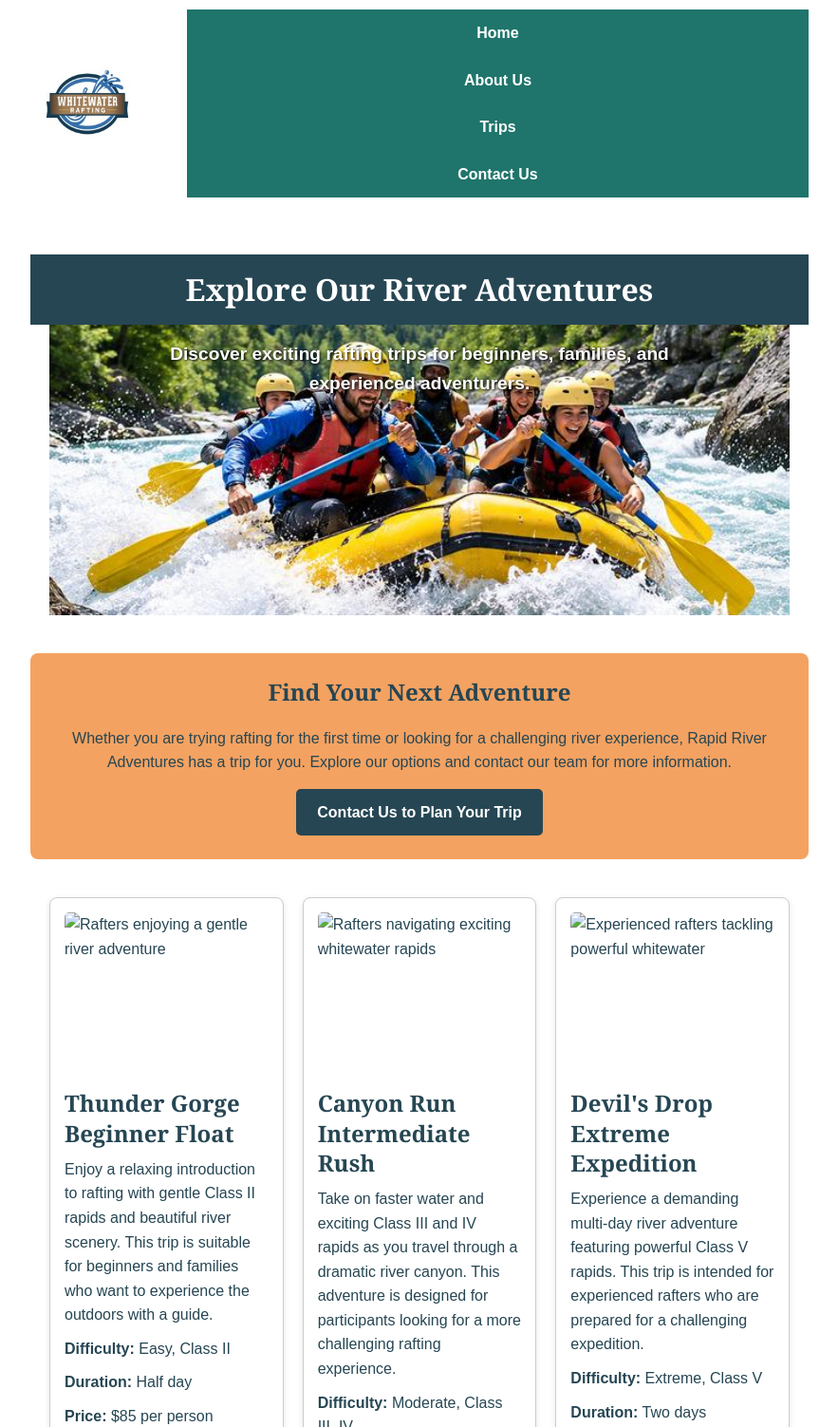
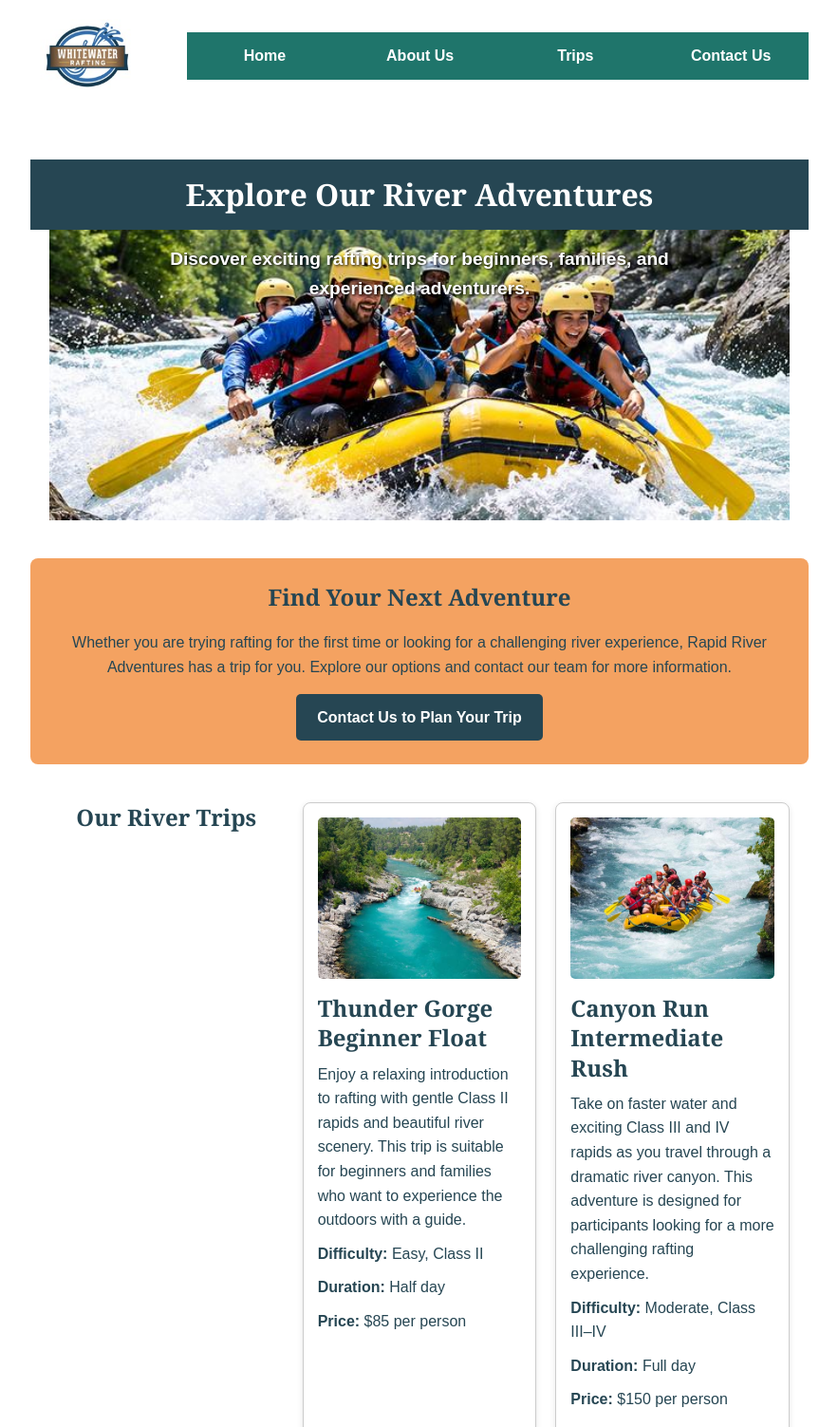
Before and after one commit to josh007-star/wdd130, a plain HTML site: page wwr/trips.html in a window 1280 px wide. Shown: the top 1503 px of the page at 95% size, without its empty margins (198-1081 px from the left). Drawn offline with Linux system fonts and the light colour scheme.

Commit message:
Update trips.html

```diff
--- a/wwr/trips.html
+++ b/wwr/trips.html
@@ -15,13 +15,15 @@
 
 <body>
     <header>
-        <img src="images/logo.png" alt="Rapid River Adventures Logo">
+        <img src="images/logo.png" alt="Rapid River Adventures Logo" width="182" height="149">
 
         <nav aria-label="Main navigation">
-            <a href="index.html">Home</a>
-            <a href="about.html">About Us</a>
-            <a href="trips.html" aria-current="page">Trips</a>
-            <a href="contact.html">Contact Us</a>
+            <ul>
+                <li><a href="index.html">Home</a></li>
+                <li><a href="about.html">About Us</a></li>
+                <li><a href="trips.html" aria-current="page">Trips</a></li>
+                <li><a href="contact.html">Contact Us</a></li>
+            </ul>
         </nav>
     </header>
 
@@ -29,7 +31,7 @@
         <!-- Hero section -->
         <section class="hero">
             <img src="images/hero.jpg"
-                 alt="Adventurers enjoying a whitewater rafting trip">
+                 alt="Adventurers enjoying a whitewater rafting trip" width="1000" height="333">
 
             <h1>Explore Our River Adventures</h1>
             <p>Discover exciting rafting trips for beginners, families, and experienced adventurers.</p>
@@ -49,9 +51,10 @@
 
         <!-- Trip descriptions -->
         <section class="trips-grid">
+            <h2 class="grid-heading">Our River Trips</h2>
             <article class="trip-card">
-                <img src="images/trip1.jpg"
-                     alt="Rafters enjoying a gentle river adventure">
+                <img src="images/adventure3.jpg"
+                     alt="Calm turquoise river winding through a forested canyon" width="600" height="400">
 
                 <h2>Thunder Gorge Beginner Float</h2>
 
@@ -68,8 +71,8 @@
             </article>
 
             <article class="trip-card">
-                <img src="images/trip2.jpg"
-                     alt="Rafters navigating exciting whitewater rapids">
+                <img src="images/adventure4.jpg"
+                     alt="Raft full of paddlers crossing fast whitewater" width="600" height="400">
 
                 <h2>Canyon Run Intermediate Rush</h2>
 
@@ -86,8 +89,8 @@
             </article>
 
             <article class="trip-card">
-                <img src="images/trip3.jpg"
-                     alt="Experienced rafters tackling powerful whitewater">
+                <img src="images/adventure5.jpg"
+                     alt="Rafters battling a powerful, crashing rapid" width="600" height="400">
 
                 <h2>Devil's Drop Extreme Expedition</h2>
 
@@ -110,6 +113,7 @@
 
             <div class="trip-table-container">
                 <table class="trips-table">
+                    <caption>Rafting trips at a glance</caption>
                     <thead>
                         <tr>
                             <th scope="col">Trip Name</th>
@@ -164,22 +168,14 @@
         <p>&copy; 2026 Rapid River Adventures | Joshua Salami</p>
 
         <nav class="socialmedia" aria-label="Social media">
-            <a href="https://facebook.com"
-               target="_blank"
-               rel="noopener noreferrer">
+            <a href="https://facebook.com" target="_blank" rel="noopener noreferrer">
                 <img src="images/facebook.svg" alt="Facebook">
             </a>
-
-            <a href="https://instagram.com"
-               target="_blank"
-               rel="noopener noreferrer">
+            <a href="https://linkedin.com" target="_blank" rel="noopener noreferrer">
+                <img src="images/linkedin.svg" alt="LinkedIn">
+            </a>
+            <a href="https://instagram.com" target="_blank" rel="noopener noreferrer">
                 <img src="images/instagram.svg" alt="Instagram">
-            </a>
-
-            <a href="https://linkedin.com"
-               target="_blank"
-               rel="noopener noreferrer">
-                <img src="images/linkedin.svg" alt="LinkedIn">
             </a>
         </nav>
     </footer>
```
